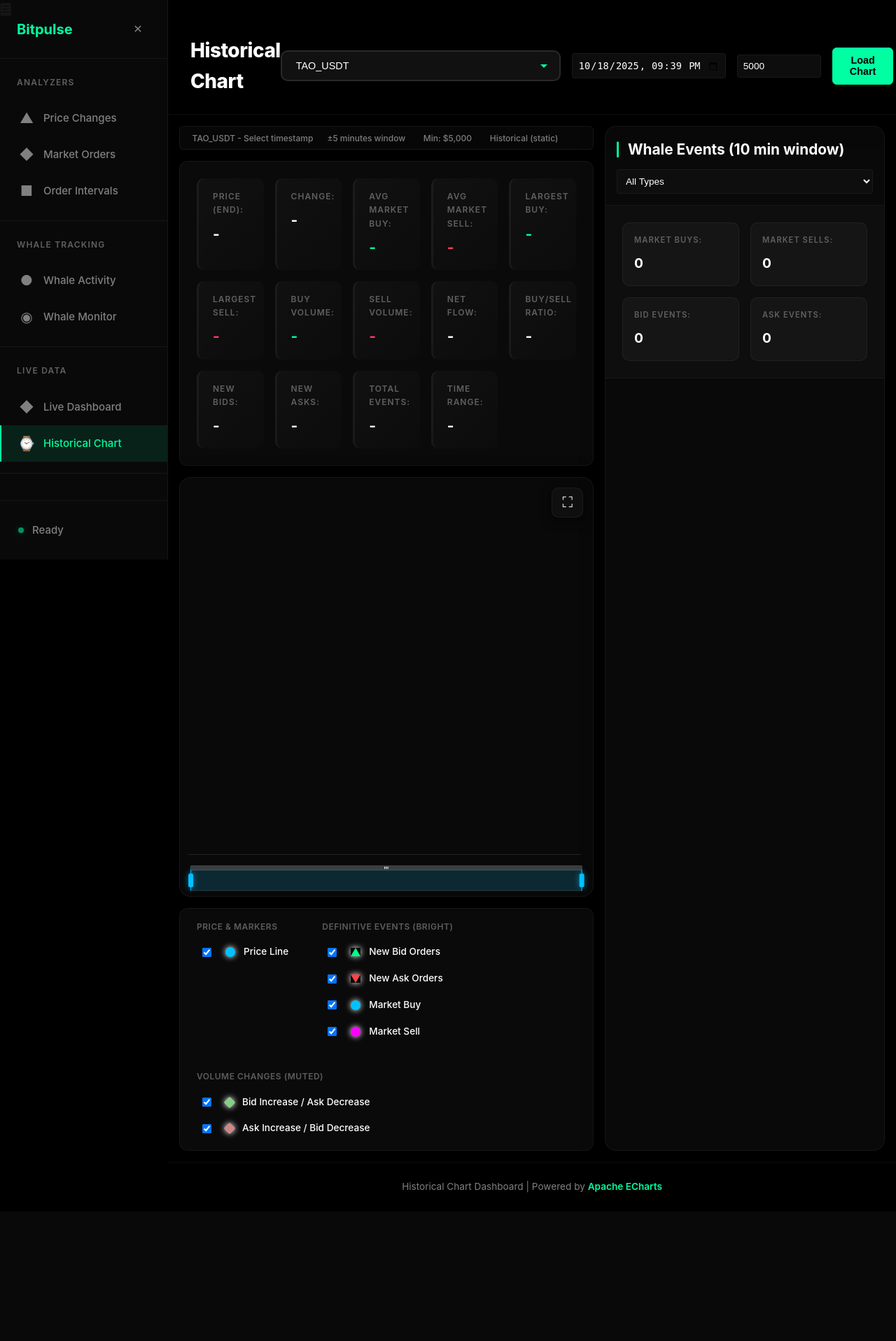
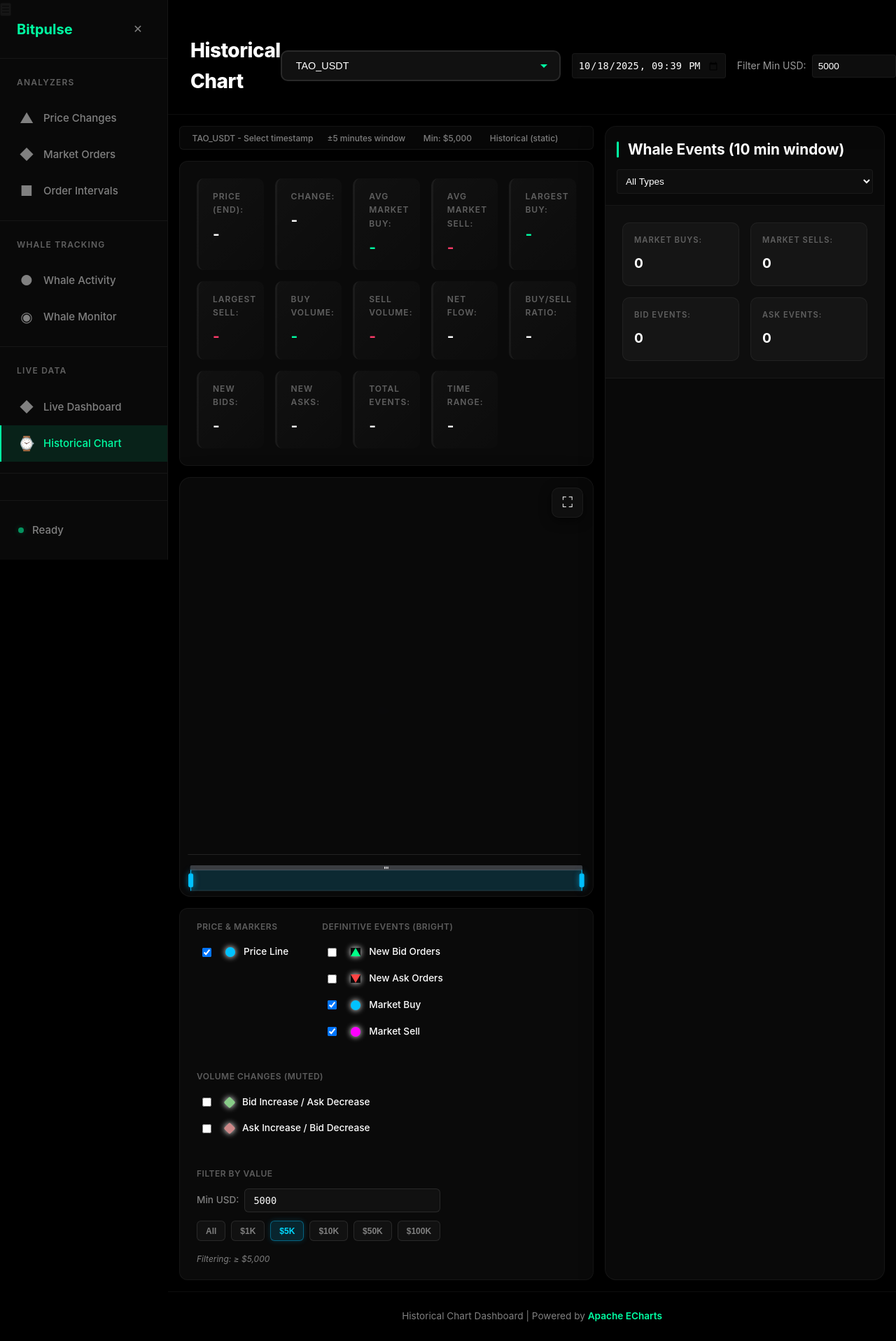
Before and after one commit to bitpulse/order-book, a Flask app: page /historical in a window 1280 px wide; the page is wider, and only the part inside the window is pictured. Shown: that part at 70% size. Before the commit the page ends 1705 px from the top of that part, so only its background shows below. Run offline with Flask 3, Linux system fonts and the light colour scheme; some libraries are stand-ins or nearby versions.

Commit message:
filtering

```diff
--- a/dashboard/static/js/historical_chart.js
+++ b/dashboard/static/js/historical_chart.js
@@ -7,15 +7,15 @@
 let currentSymbol = 'TAO_USDT';
 let currentTimestamp = null;
 
-// Filter state
+// Filter state - default to only market buy/sell
 let filters = {
     price: true,
     marketBuy: true,
     marketSell: true,
-    newBid: true,
-    newAsk: true,
-    bidIncrease: true,
-    askIncrease: true
+    newBid: false,
+    newAsk: false,
+    bidIncrease: false,
+    askIncrease: false
 };
 
 // Get URL parameters
@@ -126,6 +126,66 @@
     });
 
     document.getElementById('event-type-filter').addEventListener('change', filterEvents);
+
+    // Min USD filter - live update (no need to reload)
+    document.getElementById('min-usd-input').addEventListener('input', function(e) {
+        if (whaleEvents.length > 0) {
+            // Re-filter and update chart with current events
+            updateChart();
+            updateEventsList(whaleEvents);
+        }
+    });
+
+    // Preset button handlers
+    document.querySelectorAll('.usd-preset-btn').forEach(btn => {
+        btn.addEventListener('click', function() {
+            const value = parseInt(this.getAttribute('data-value'));
+
+            // Update both input fields
+            document.getElementById('chart-min-usd-filter').value = value;
+            document.getElementById('min-usd-input').value = value;
+
+            // Update active state
+            document.querySelectorAll('.usd-preset-btn').forEach(b => b.classList.remove('active'));
+            this.classList.add('active');
+
+            // Update status text
+            const statusText = value === 0 ? 'Showing all events' : `Filtering: ≥ $${(value / 1000).toFixed(0)}K`;
+            document.getElementById('usd-filter-status').textContent = statusText;
+
+            // Update chart if data loaded
+            if (whaleEvents.length > 0) {
+                updateChart();
+                updateEventsList(whaleEvents);
+            }
+        });
+    });
+
+    // Keep legend input synced with header input
+    document.getElementById('chart-min-usd-filter').addEventListener('input', function() {
+        const value = parseInt(this.value) || 0;
+        document.getElementById('min-usd-input').value = value;
+
+        // Update active state on preset buttons
+        let matchFound = false;
+        document.querySelectorAll('.usd-preset-btn').forEach(btn => {
+            if (parseInt(btn.getAttribute('data-value')) === value) {
+                btn.classList.add('active');
+                matchFound = true;
+            } else {
+                btn.classList.remove('active');
+            }
+        });
+
+        // Update status text
+        const statusText = value === 0 ? 'Showing all events' : `Filtering: ≥ $${(value / 1000).toFixed(0)}K`;
+        document.getElementById('usd-filter-status').textContent = statusText;
+
+        if (whaleEvents.length > 0) {
+            updateChart();
+            updateEventsList(whaleEvents);
+        }
+    });
 }
 
 // Get ECharts configuration (matching live_chart.js)
@@ -733,29 +793,35 @@
     // Prepare price data
     const chartData = priceData.map(p => [new Date(p.time), p.mid_price]);
 
+    // Get current Min USD filter value
+    const minUsd = parseFloat(document.getElementById('min-usd-input').value) || 0;
+
+    // Filter events by Min USD value
+    const filteredEvents = whaleEvents.filter(e => e.usd_value >= minUsd);
+
     // Categorize events by type (enhanced logic matching live_chart.js)
-    const marketBuys = whaleEvents.filter(e => e.event_type === 'market_buy');
-    const marketSells = whaleEvents.filter(e => e.event_type === 'market_sell');
-    const newBids = whaleEvents.filter(e =>
+    const marketBuys = filteredEvents.filter(e => e.event_type === 'market_buy');
+    const marketSells = filteredEvents.filter(e => e.event_type === 'market_sell');
+    const newBids = filteredEvents.filter(e =>
         e.event_type === 'new_bid' ||
         (e.side === 'bid' && !e.event_type.includes('increase') && !e.event_type.includes('decrease'))
     );
-    const newAsks = whaleEvents.filter(e =>
+    const newAsks = filteredEvents.filter(e =>
         e.event_type === 'new_ask' ||
         (e.side === 'ask' && !e.event_type.includes('increase') && !e.event_type.includes('decrease'))
     );
 
     // Volume changes (ambiguous events)
-    const bidIncreases = whaleEvents.filter(e =>
+    const bidIncreases = filteredEvents.filter(e =>
         (e.event_type === 'increase' || e.event_type === 'bid_increase') && e.side === 'bid'
     );
-    const askIncreases = whaleEvents.filter(e =>
+    const askIncreases = filteredEvents.filter(e =>
         (e.event_type === 'increase' || e.event_type === 'ask_increase') && e.side === 'ask'
     );
-    const askDecreases = whaleEvents.filter(e =>
+    const askDecreases = filteredEvents.filter(e =>
         (e.event_type === 'decrease' || e.event_type === 'ask_decrease') && e.side === 'ask'
     );
-    const bidDecreases = whaleEvents.filter(e =>
+    const bidDecreases = filteredEvents.filter(e =>
         (e.event_type === 'decrease' || e.event_type === 'bid_decrease') && e.side === 'bid'
     );
 
@@ -791,13 +857,17 @@
 function updateEventsList(events) {
     const eventsList = document.getElementById('event-list');
     const filter = document.getElementById('event-type-filter').value;
+    const minUsd = parseFloat(document.getElementById('min-usd-input').value) || 0;
 
-    let filteredEvents = events;
+    // First filter by Min USD
+    let filteredEvents = events.filter(e => e.usd_value >= minUsd);
+
+    // Then filter by event type if selected
     if (filter) {
         if (filter === 'bid' || filter === 'ask') {
-            filteredEvents = events.filter(e => e.side === filter);
+            filteredEvents = filteredEvents.filter(e => e.side === filter);
         } else {
-            filteredEvents = events.filter(e => e.event_type === filter);
+            filteredEvents = filteredEvents.filter(e => e.event_type === filter);
         }
     }
 
--- a/dashboard/templates/historical_chart.html
+++ b/dashboard/templates/historical_chart.html
@@ -98,15 +98,20 @@
             class="search-input"
             style="width: 220px"
           />
+          <div style="display: flex; align-items: center; gap: 8px;">
+            <label for="min-usd-input" style="color: #999; font-size: 14px; white-space: nowrap;">Filter Min USD:</label>
             <input
               type="number"
               id="min-usd-input"
-            placeholder="Min USD"
+              placeholder="5000"
               value="5000"
               step="1000"
+              min="0"
               class="search-input"
               style="width: 120px"
+              title="Live filter - updates chart instantly as you type"
             />
+          </div>
           <button id="load-btn" class="btn btn-primary">Load Chart</button>
         </div>
       </header>
@@ -252,7 +257,6 @@
                 <input
                   type="checkbox"
                   id="filter-new-bid"
-                  checked
                   style="margin-right: 8px"
                 />
                 <span
@@ -265,7 +269,6 @@
                 <input
                   type="checkbox"
                   id="filter-new-ask"
-                  checked
                   style="margin-right: 8px"
                 />
                 <span
@@ -301,7 +304,6 @@
                 <input
                   type="checkbox"
                   id="filter-bid-increase"
-                  checked
                   style="margin-right: 8px"
                 />
                 <span
@@ -314,7 +316,6 @@
                 <input
                   type="checkbox"
                   id="filter-ask-increase"
-                  checked
                   style="margin-right: 8px"
                 />
                 <span
@@ -322,6 +323,32 @@
                   style="background: #cc8888"
                 ></span>
                 <span>Ask Increase / Bid Decrease</span>
+              </div>
+            </div>
+            <div class="legend-section legend-filter-section">
+              <div class="legend-title">Filter by Value</div>
+              <div class="usd-filter-wrapper">
+                <div class="usd-filter-input-group">
+                  <span class="usd-filter-label">Min USD:</span>
+                  <input
+                    type="number"
+                    id="chart-min-usd-filter"
+                    placeholder="0"
+                    min="0"
+                    step="1000"
+                    value="5000"
+                    class="chart-usd-input"
+                  />
+                </div>
+                <div class="usd-filter-presets">
+                  <button class="usd-preset-btn" data-value="0">All</button>
+                  <button class="usd-preset-btn" data-value="1000">$1K</button>
+                  <button class="usd-preset-btn active" data-value="5000">$5K</button>
+                  <button class="usd-preset-btn" data-value="10000">$10K</button>
+                  <button class="usd-preset-btn" data-value="50000">$50K</button>
+                  <button class="usd-preset-btn" data-value="100000">$100K</button>
+                </div>
+                <div class="usd-filter-status" id="usd-filter-status">Filtering: ≥ $5,000</div>
               </div>
             </div>
           </div>
```
Lines whose indentation alone changed are shown as unchanged.
